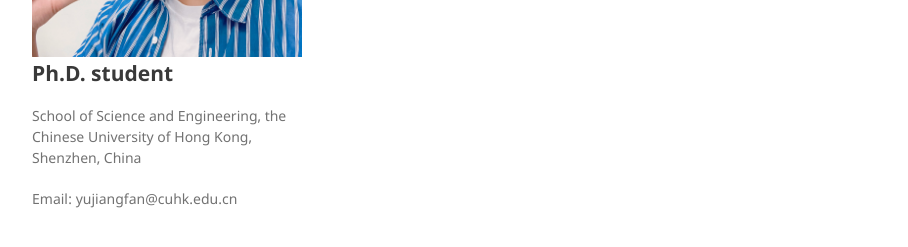
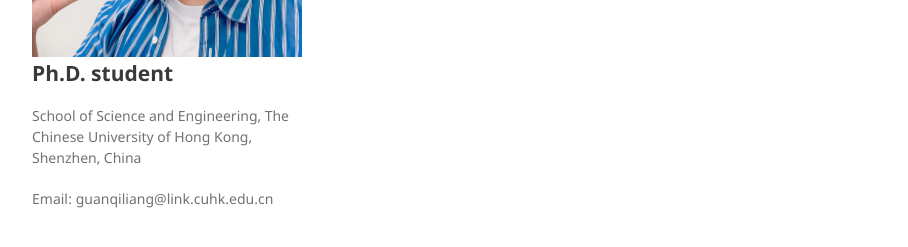
Before and after one commit to guanqiliang/guanqiliang.github.com, a Jekyll site: the page built from docs/SUPPORT.md, in a window 1280 px wide. Shown: the part 363-610 px from the top of the page, without its empty margins (178-1086 px from the left). Built offline with Jekyll 4.4.1, drawn with Linux system fonts in a browser that asks for light colours; our own code applies the rules of GitHub Pages for plain Markdown files.

Commit message:
Update default.html

```diff
--- a/_layouts/default.html
+++ b/_layouts/default.html
@@ -24,8 +24,8 @@
 
         {% if site.github.is_user_page %}
           <h2>Ph.D. student</h2>
-          <p class="two">School of Science and Engineering, the Chinese University of Hong Kong, Shenzhen, China</p>
-          <p class="two">Email: yujiangfan@cuhk.edu.cn</p>
+          <p class="two">School of Science and Engineering, The Chinese University of Hong Kong, Shenzhen, China</p>
+          <p class="two">Email: guanqiliang@link.cuhk.edu.cn</p>
         {% endif %}
 
         {% if site.show_downloads %}
```
